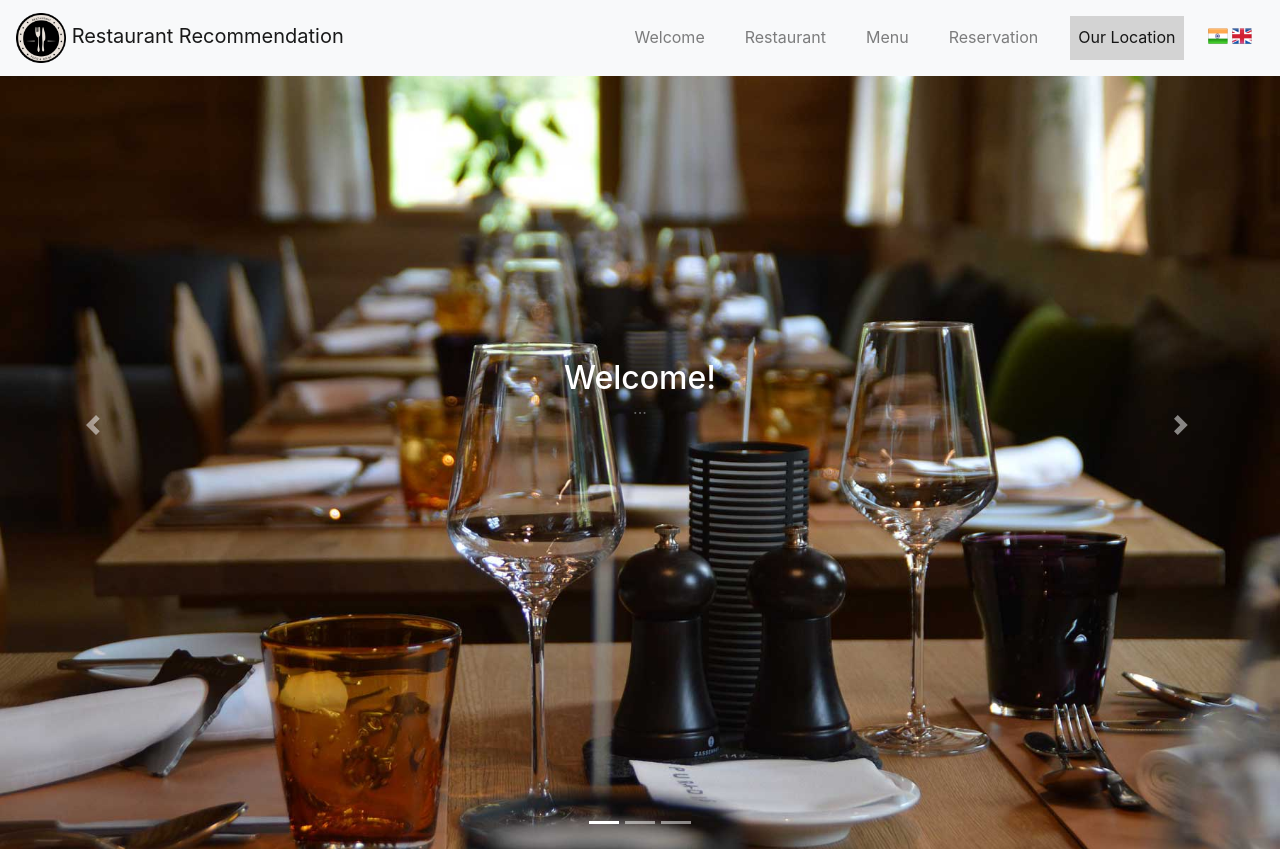
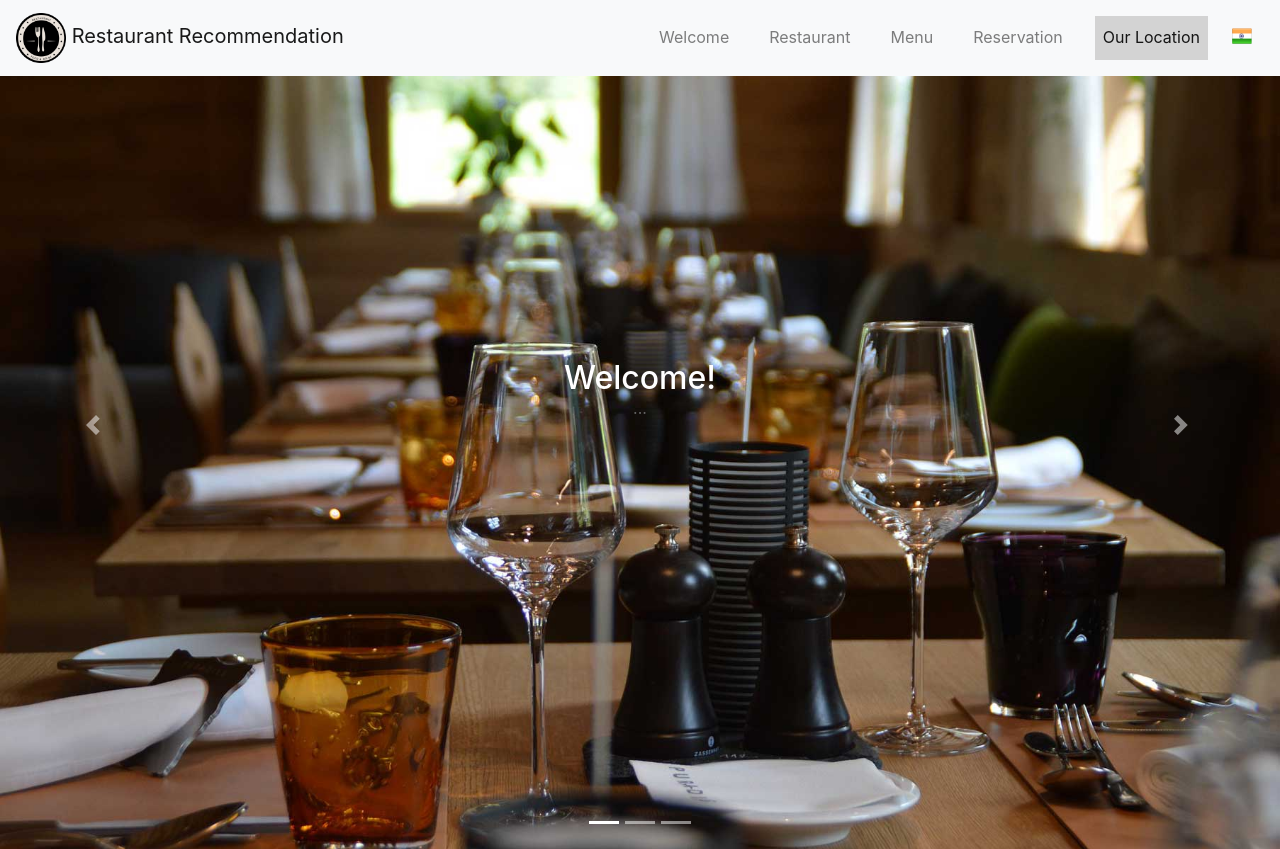
Before and after one commit to dhruv26rathore/restaurant, a PHP site: page / in a window 1280 px wide. Shown: the top 849 px of the page. Run offline with PHP 8.4, Linux system fonts and the light colour scheme; a user stored in the database is signed in; some libraries are stand-ins or nearby versions.

Commit message:
index.php changed

```diff
--- a/index.php
+++ b/index.php
@@ -95,7 +95,7 @@ th{
 					    </li>
 					    <li class="nav-item">
 					    	<a href="#" class="language" rel="it-IT"><img src="images/india.ico" class="flag" alt="Italiano"></a>
-					    	<a href="index.html" class="language" rel="en-En"><img src="images/english.ico" class="flag" alt="English"></a>
+
 					    </li>
 				    </ul>
 				</div>
```
